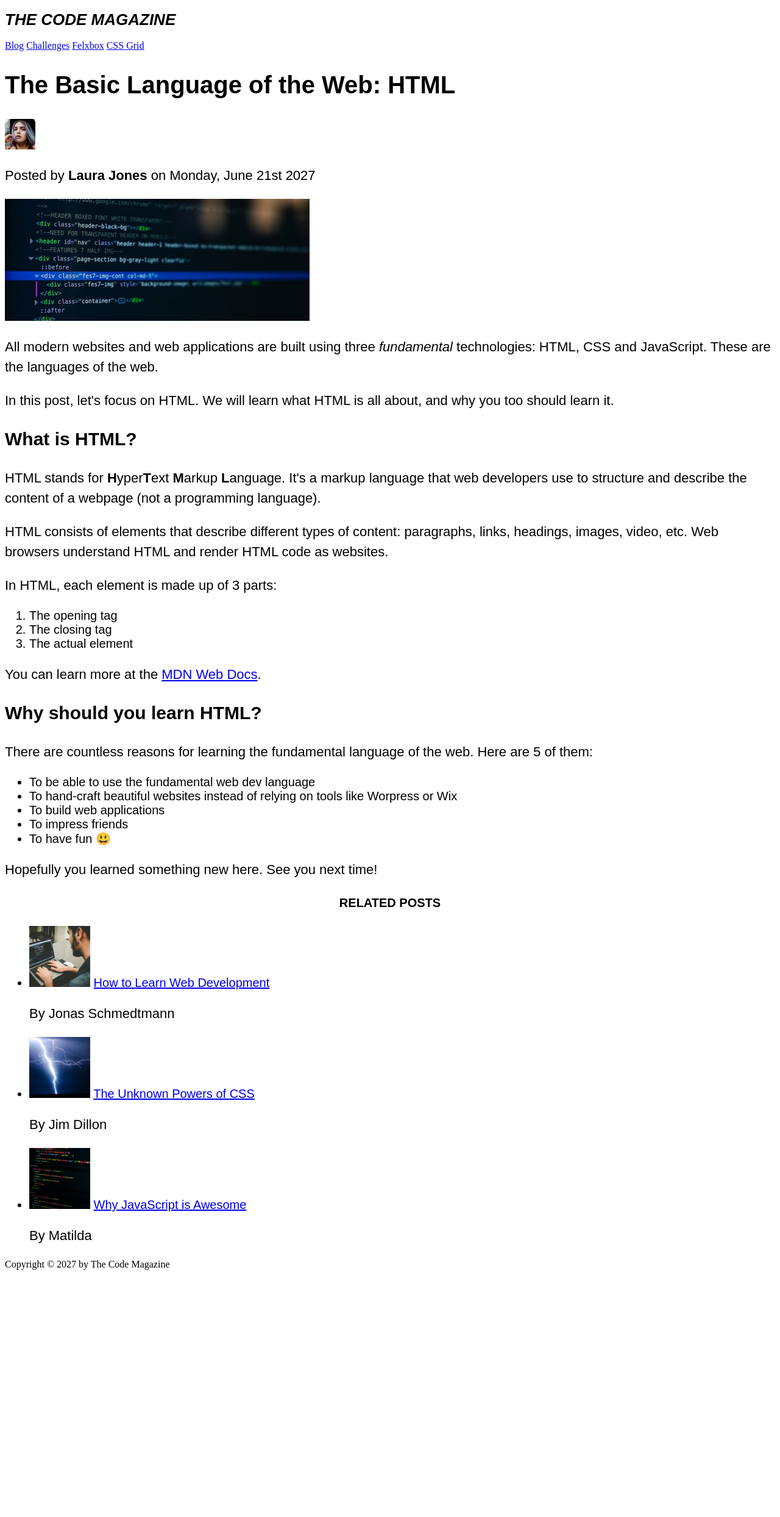
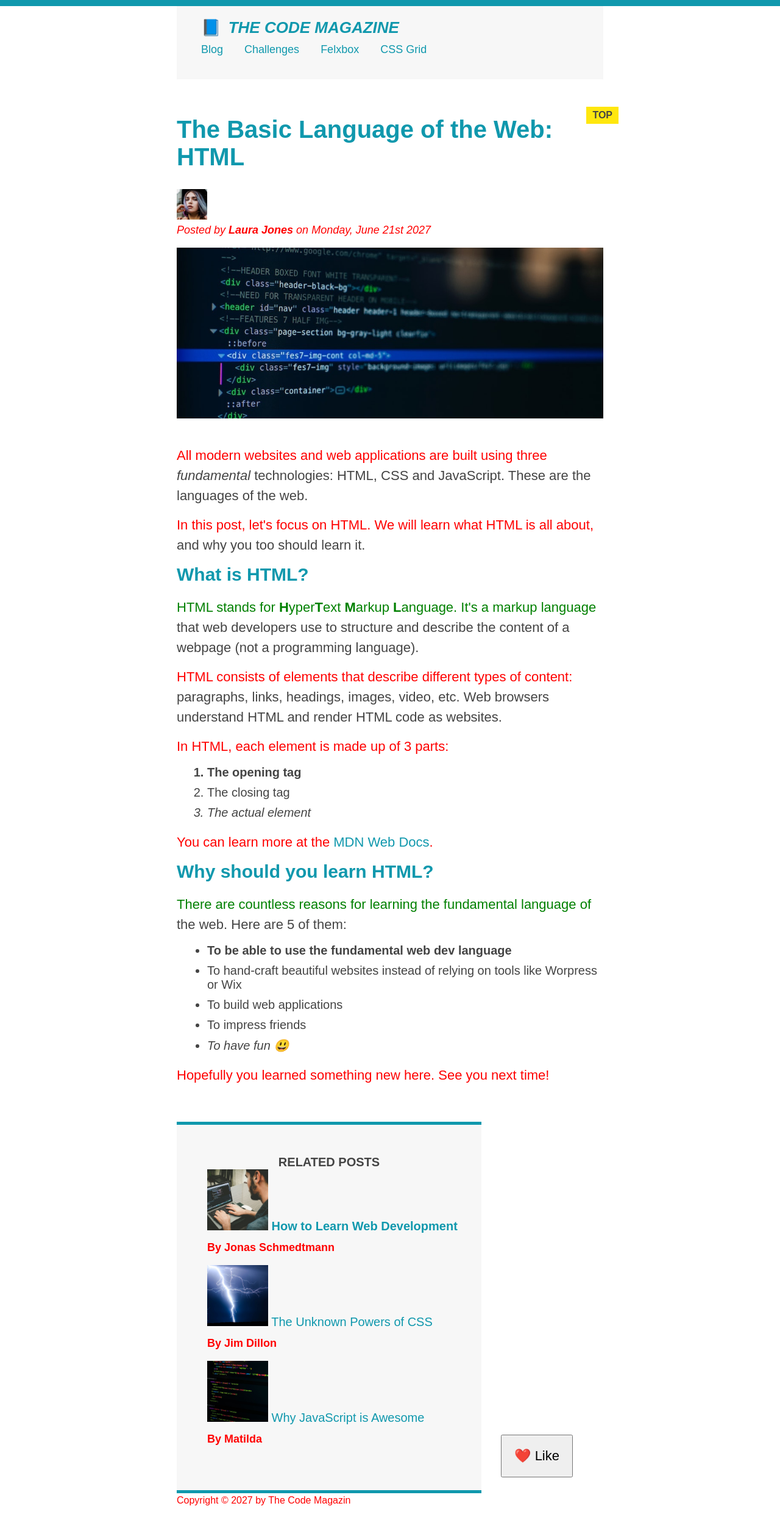
Before and after one commit to vidhigupta1428/03-CSS-Fundamentals, a plain HTML site: page 03-CSS-FUNDAMENTALS/index.html in a window 1280 px wide. Shown: the whole page at 61% size. Before the commit the page ends 2090 px from the top, so only its background shows below. Drawn offline with Linux system fonts and the light colour scheme.

Commit message:
added new work

```diff
--- a/03-CSS-FUNDAMENTALS/index.html
+++ b/03-CSS-FUNDAMENTALS/index.html
@@ -7,8 +7,9 @@
     <title>Document</title>
   </head>
   <body>
-    <header>
-      <h1>The Code Magazine</h1>
+    <div class="container">
+      <header class="main-header">
+        <h1>📘 The Code Magazine</h1>
         <nav>
           <a href="./blog.html">Blog</a>
           <a href="#">Challenges</a>
@@ -17,7 +18,7 @@
         </nav>
       </header>
       <article>
-      <header>
+        <header class="post-header">
           <h2>The Basic Language of the Web: HTML</h2>
           <img
             src="./images/laura-jones.jpg"
@@ -25,13 +26,18 @@
             width="50"
             height="50"
           />
-        <p>Posted by <strong>Laura Jones</strong> on Monday, June 21st 2027</p>
+          <p id="author">
+            Posted by <strong>Laura Jones</strong> on Monday, June 21st 2027
+          </p>
           <img
             src="./images/post-img.jpg"
             alt="HTML code on screen"
             width="500"
             height="200"
+            class="post-img"
           />
+
+          <button>❤️ Like</button>
         </header>
         <p>
           All modern websites and web applications are built using three
@@ -41,23 +47,23 @@
         </p>
 
         <p>
-        In this post, let's focus on HTML. We will learn what HTML is all about,
-        and why you too should learn it.
+          In this post, let's focus on HTML. We will learn what HTML is all
+          about, and why you too should learn it.
         </p>
         <h3>What is HTML?</h3>
         <p>
           HTML stands for <b>H</b>yper<b>T</b>ext <b>M</b>arkup <b>L</b>anguage.
-        It's a markup language that web developers use to structure and describe
-        the content of a webpage (not a programming language).
+          It's a markup language that web developers use to structure and
+          describe the content of a webpage (not a programming language).
         </p>
         <p>
           HTML consists of elements that describe different types of content:
-        paragraphs, links, headings, images, video, etc. Web browsers understand
-        HTML and render HTML code as websites.
+          paragraphs, links, headings, images, video, etc. Web browsers
+          understand HTML and render HTML code as websites.
         </p>
         <p>In HTML, each element is made up of 3 parts:</p>
         <ol>
-        <li>The opening tag</li>
+          <li class="first-li">The opening tag</li>
           <li>The closing tag</li>
           <li>The actual element</li>
         </ol>
@@ -71,11 +77,13 @@
         </p>
         <h3>Why should you learn HTML?</h3>
         <p>
-        There are countless reasons for learning the fundamental language of the
-        web. Here are 5 of them:
+          There are countless reasons for learning the fundamental language of
+          the web. Here are 5 of them:
         </p>
         <ul>
-        <li>To be able to use the fundamental web dev language</li>
+          <li class="first-li">
+            To be able to use the fundamental web dev language
+          </li>
           <li>
             To hand-craft beautiful websites instead of relying on tools like
             Worpress or Wix
@@ -88,24 +96,27 @@
       </article>
       <aside>
         <h4>Related posts</h4>
-      <ul>
+        <ul class="related-posts">
           <li>
             <img src="./images/related-1.jpg" height="100" width="100" />
             <a href="#">How to Learn Web Development</a>
           </li>
-        <p>By Jonas Schmedtmann</p>
+          <p class="related-author">By Jonas Schmedtmann</p>
           <li>
             <img src="./images/related-2.jpg" height="100" width="100" />
             <a href="#">The Unknown Powers of CSS</a>
           </li>
-        <p>By Jim Dillon</p>
+          <p class="related-author">By Jim Dillon</p>
           <li>
             <img src="./images/related-3.jpg" height="100" width="100" />
             <a href="#">Why JavaScript is Awesome</a>
           </li>
-        <p>By Matilda</p>
+          <p class="related-author">By Matilda</p>
         </ul>
       </aside>
-    <footer>Copyright &copy; 2027 by The Code Magazine</footer>
+      <footer>
+        <p id="copyright">Copyright &copy; 2027 by The Code Magazin</p>
+      </footer>
+    </div>
   </body>
 </html>
--- a/03-CSS-FUNDAMENTALS/style.css
+++ b/03-CSS-FUNDAMENTALS/style.css
@@ -1,34 +1,184 @@
+* {
+  margin: 0px;
+  padding: 0px;
+}
+
+body {
+  font-family: sans-serif;
+  color: #444;
+  border-top: 10px solid #1098ad;
+  position: relative;
+}
+
+.container {
+  width: 700px;
+  margin: 0 auto;
+  position: relative;
+}
+.main-header {
+  background-color: #f7f7f7;
+  padding: 20px 40px;
+  margin-bottom: 60px;
+  height: 80px;
+}
+
+nav {
+  font-size: 18px;
+}
+
+article {
+  margin-bottom: 60px;
+}
+
+.post-header {
+  margin-bottom: 40px;
+}
+
+aside {
+  background-color: #f7f7f7;
+  border-bottom: 5px solid #1098ad;
+  border-top: 5px solid #1098ad;
+  padding: 50px 0px;
+  width: 500px;
+}
+
+h1,
+h2,
+h3 {
+  color: #1098ad;
+}
+
 h1 {
   font-size: 26px;
-  font-family: sans-serif;
   text-transform: uppercase;
   font-style: italic;
 }
-
 h2 {
   font-size: 40px;
-  font-family: sans-serif;
+  margin-bottom: 30px;
 }
 
 h3 {
   font-size: 30px;
-  font-family: sans-serif;
+  margin-bottom: 20px;
 }
 
 h4 {
   font-size: 20px;
-  font-family: sans-serif;
   text-transform: uppercase;
   text-align: center;
 }
 
 p {
   font-size: 22px;
-  font-family: sans-serif;
   line-height: 1.5;
+  margin-bottom: 15px;
+}
+ul,
+ol {
+  margin-left: 50px;
+  margin-bottom: 20px;
+}
+li {
+  font-size: 20px;
+  margin-bottom: 10px;
 }
 
-li {
-  font-size: 20px;
-  font-family: sans-serif;
+#author {
+  font-style: italic;
+  font-size: 18px;
 }
+
+#copyright {
+  font-size: 16px;
+}
+
+.related-author {
+  font-size: 18px;
+  font-weight: bold;
+}
+
+.related-posts {
+  list-style: none;
+}
+
+li:first-child {
+  font-weight: bold;
+}
+
+li:last-child {
+  font-style: italic;
+}
+/* Misconception: this won't work! */
+article p:first-child {
+  font-weight: bold;
+}
+
+/* Styling Links */
+a:link {
+  color: #1098ad;
+  text-decoration: none;
+}
+
+a:visited {
+  color: #1098ad;
+}
+
+a:hover {
+  color: orangered;
+  text-decoration: underline dotted orangered;
+  font-weight: bold;
+}
+
+a:active {
+  background-color: black;
+  font-style: italic;
+}
+
+.post-img {
+  width: 100%;
+  height: auto;
+}
+
+nav a:link {
+  margin-right: 30px;
+  margin-top: 10px;
+  display: inline-block;
+}
+
+button {
+  font-size: 22px;
+  padding: 20px;
+  cursor: pointer;
+  position: absolute;
+  bottom: 50px;
+  right: 50px;
+}
+
+H1:first-letter {
+  font-style: normal;
+  margin-right: 5px;
+}
+
+p::first-line {
+  color: red;
+}
+
+h3 + p::first-line {
+  color: green;
+}
+h2 {
+  position: relative;
+}
+h2::before {
+  content: "TOP";
+  background-color: #ffe70e;
+  font-size: 16px;
+  font-weight: bold;
+  display: inline-block;
+  padding: 5px 10px;
+  position: absolute;
+  top: -15px;
+  right: -25px;
+  color: #444;
+}
--- /dev/null
+++ b/04-CSS-Layouts/style.css
@@ -0,0 +1,225 @@
+* {
+  margin: 0px;
+  padding: 0px;
+
+  box-sizing: border-box;
+}
+
+body {
+  font-family: sans-serif;
+  color: #444;
+  border-top: 10px solid #1098ad;
+  position: relative;
+}
+
+.container {
+  width: 1200px;
+  margin: 0 auto;
+  /* position: relative; */
+}
+.main-header {
+  background-color: #f7f7f7;
+  padding: 20px 40px;
+  margin-bottom: 60px;
+  /* height: 40px; */
+  /* display: inline-block; */
+}
+
+nav {
+  font-size: 18px;
+}
+
+article {
+  margin-bottom: 60px;
+}
+
+.post-header {
+  margin-bottom: 40px;
+}
+
+aside {
+  background-color: #f7f7f7;
+  border-bottom: 5px solid #1098ad;
+  border-top: 5px solid #1098ad;
+  padding: 50px 40px;
+}
+h1,
+h2,
+h3 {
+  color: #1098ad;
+}
+
+h1 {
+  font-size: 26px;
+  text-transform: uppercase;
+  font-style: italic;
+  /* display: inline-block; */
+}
+h2 {
+  font-size: 40px;
+  margin-bottom: 30px;
+}
+
+h3 {
+  font-size: 30px;
+  margin-bottom: 20px;
+}
+
+h4 {
+  font-size: 20px;
+  text-transform: uppercase;
+  text-align: center;
+  margin-bottom: 30px;
+}
+
+p {
+  font-size: 22px;
+  line-height: 1.5;
+  margin-bottom: 15px;
+}
+ul,
+ol {
+  margin-left: 50px;
+  margin-bottom: 20px;
+}
+li {
+  font-size: 20px;
+  margin-bottom: 10px;
+}
+
+#author {
+  font-style: italic;
+  font-size: 18px;
+}
+
+#copyright {
+  font-size: 16px;
+}
+
+.related-author {
+  font-size: 18px;
+  font-weight: bold;
+}
+
+.related-posts {
+  list-style: none;
+  margin-left: 0;
+}
+
+li:first-child {
+  font-weight: bold;
+}
+
+li:last-child {
+  font-style: italic;
+}
+/* Misconception: this won't work! */
+article p:first-child {
+  font-weight: bold;
+}
+
+/* Styling Links */
+a:link {
+  color: #1098ad;
+  text-decoration: none;
+}
+
+a:visited {
+  color: #1098ad;
+}
+
+a:hover {
+  color: orangered;
+  text-decoration: underline dotted orangered;
+  font-weight: bold;
+}
+
+a:active {
+  background-color: black;
+  font-style: italic;
+}
+
+.post-img {
+  width: 100%;
+  height: auto;
+}
+
+nav a:link {
+  margin-right: 30px;
+  margin-top: 10px;
+  display: inline-block;
+}
+
+button {
+  font-size: 22px;
+  padding: 20px;
+  cursor: pointer;
+  position: absolute;
+  bottom: 50px;
+  right: 50px;
+}
+
+h1:first-letter {
+  font-style: normal;
+  margin-right: 5px;
+}
+
+h2 {
+  position: relative;
+}
+h2::after {
+  content: "TOP";
+  background-color: #ffe70e;
+  font-size: 16px;
+  font-weight: bold;
+  display: inline-block;
+  padding: 5px 10px;
+  position: absolute;
+  top: -15px;
+  right: -25px;
+  color: #444;
+}
+
+/* FLOATS */
+.author-img {
+  float: left;
+  margin-bottom: 10px;
+}
+
+.author {
+  padding-top: 10px;
+  float: left;
+  margin-left: 20px;
+}
+
+h1 {
+  float: left;
+}
+
+nav {
+  float: right;
+}
+
+/* .clear {
+  clear: both;
+} */
+
+.clearfix::after {
+  content: "";
+  display: block;
+  clear: both;
+}
+
+article {
+  width: 825px;
+  float: left;
+}
+
+aside {
+  width: 300px;
+  float: right;
+}
+
+footer {
+  clear: both;
+}
```
Also changed, not shown: 04-CSS-Layouts/blog.html (added, +12 -0 lines), 04-CSS-Layouts/css-grid.html (added, +80 -0 lines), 04-CSS-Layouts/flexbox.html (added, +85 -0 lines), 04-CSS-Layouts/index.html (added, +124 -0 lines), 04-CSS-Layouts/content.txt (added), 04-CSS-Layouts/images/challenges.jpg (added), 04-CSS-Layouts/images/laura-jones.jpg (added), 04-CSS-Layouts/images/post-img.jpg (added), 04-CSS-Layouts/images/related-1.jpg (added), 04-CSS-Layouts/images/related-2.jpg (added), 04-CSS-Layouts/images/related-3.jpg (added), 3 other files. Lines whose indentation alone changed are shown as unchanged.
